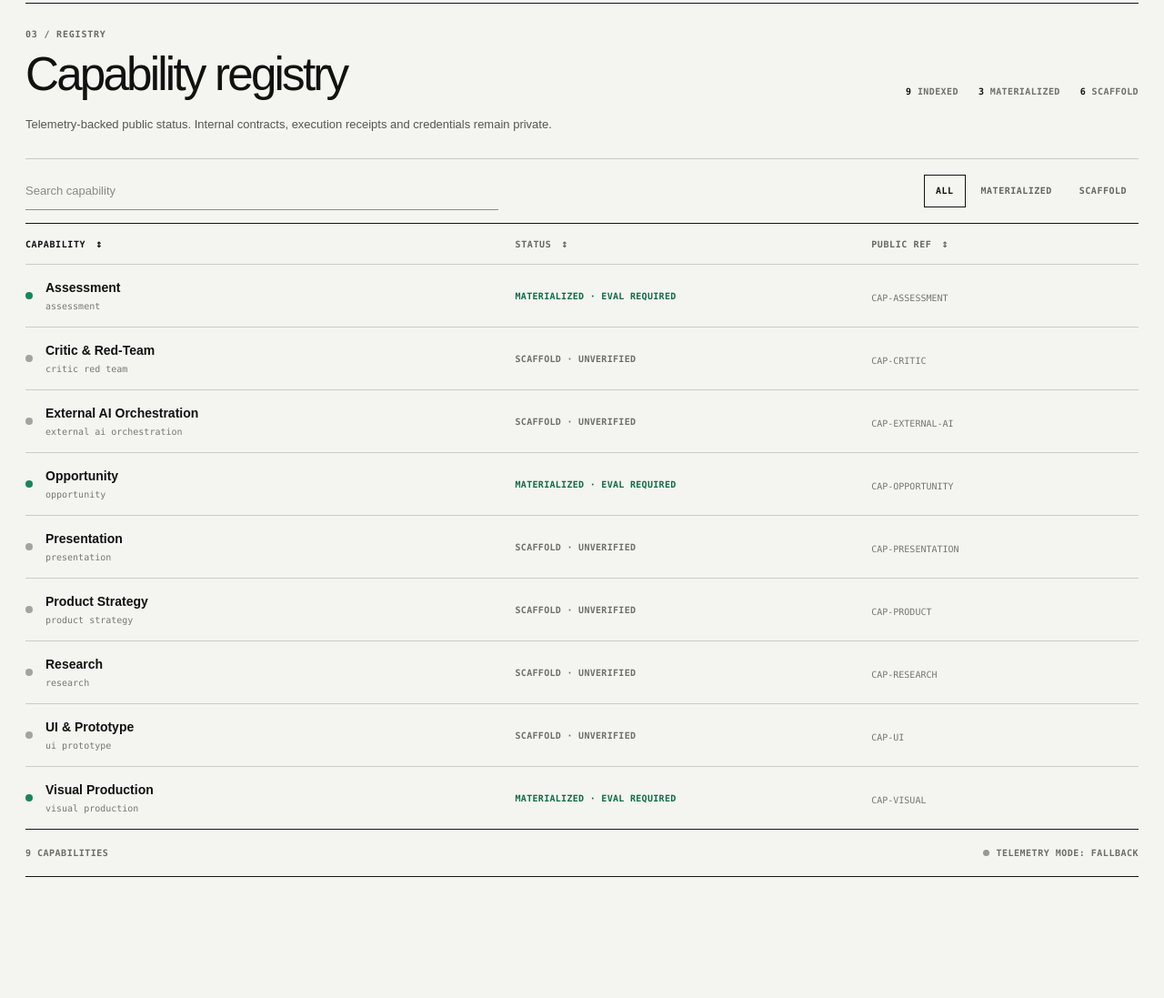
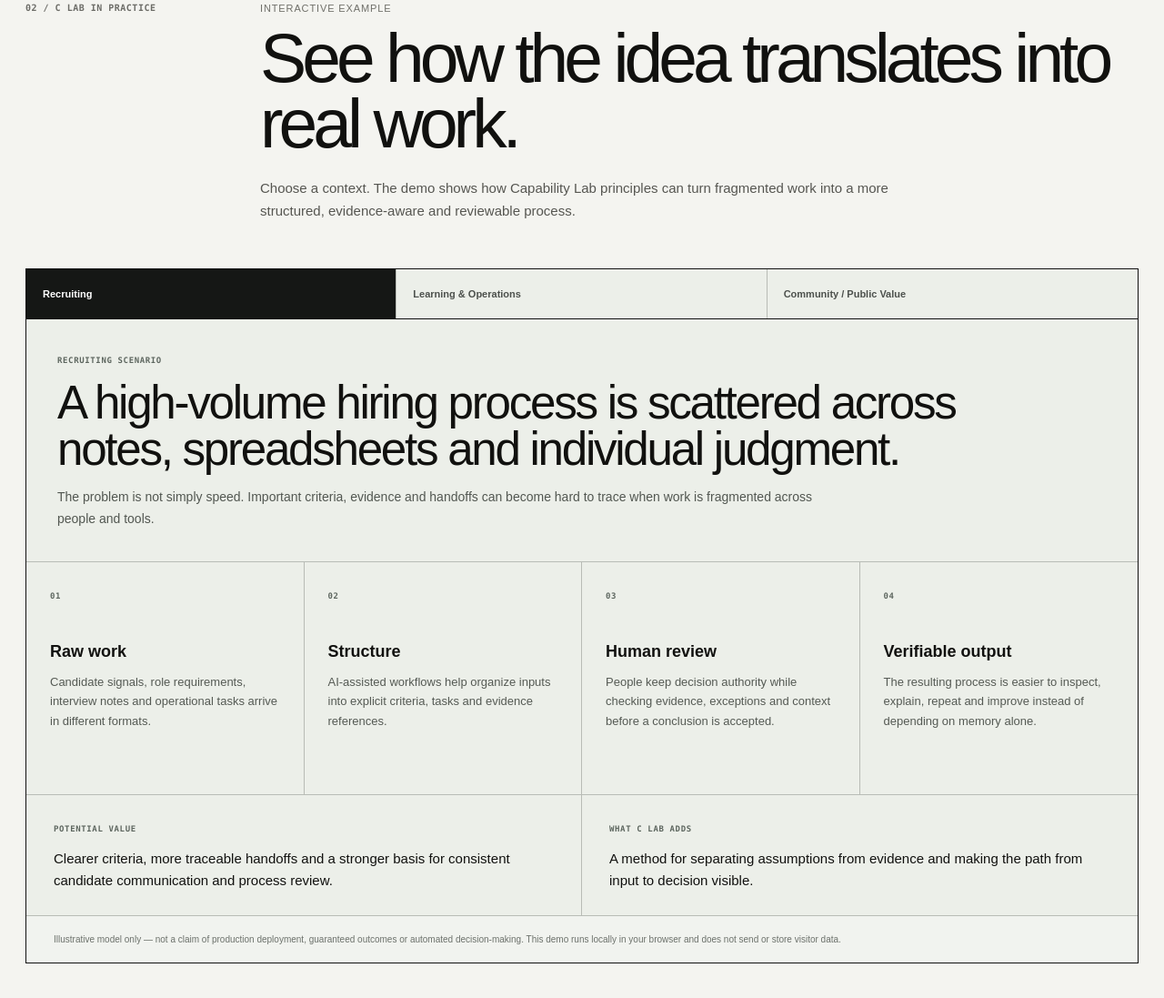
Before and after one commit to lucasmateus334-oss/lucas-capability-os-pages, an Astro site: page / in a window 1280 px wide. Shown: the part 1685-2782 px from the top of the page at 91% size. Built offline with nearby package versions, Linux system fonts and the light colour scheme; Astro itself is replaced by a stand-in of ours.

Commit message:
feat: add interactive C Lab in Practice experience
Adds browser-only interactive scenarios that translate Capability Lab principles into practical contexts while preserving the public/private boundary.

O que isso faz: demonstra de forma interativa como o C Lab estrutura trabalho complexo sem expor o core privado nem coletar dados do visitante.

```diff
--- /dev/null
+++ b/src/components/ImpactDemo.astro
@@ -0,0 +1,149 @@
+<section class="impact-demo" id="impact-demo" aria-labelledby="impact-title">
+  <header class="impact-head">
+    <span>02 / C LAB IN PRACTICE</span>
+    <div>
+      <p>Interactive example</p>
+      <h2 id="impact-title">See how the idea translates into real work.</h2>
+      <p class="intro">Choose a context. The demo shows how Capability Lab principles can turn fragmented work into a more structured, evidence-aware and reviewable process.</p>
+    </div>
+  </header>
+
+  <div class="impact-shell" data-impact-demo>
+    <div class="scenario-tabs" role="tablist" aria-label="Choose an illustrative scenario">
+      <button type="button" role="tab" aria-selected="true" data-scenario="recruiting">Recruiting</button>
+      <button type="button" role="tab" aria-selected="false" data-scenario="learning">Learning & Operations</button>
+      <button type="button" role="tab" aria-selected="false" data-scenario="community">Community / Public Value</button>
+    </div>
+
+    <div class="scenario-context" aria-live="polite">
+      <span class="scenario-label" data-field="label">Recruiting scenario</span>
+      <h3 data-field="title">A high-volume hiring process is scattered across notes, spreadsheets and individual judgment.</h3>
+      <p data-field="summary">The problem is not simply speed. Important criteria, evidence and handoffs can become hard to trace when work is fragmented across people and tools.</p>
+    </div>
+
+    <ol class="impact-flow" aria-label="Illustrative Capability Lab workflow">
+      <li>
+        <span>01</span>
+        <strong>Raw work</strong>
+        <p data-field="input">Candidate signals, role requirements, interview notes and operational tasks arrive in different formats.</p>
+      </li>
+      <li>
+        <span>02</span>
+        <strong>Structure</strong>
+        <p data-field="structure">AI-assisted workflows help organize inputs into explicit criteria, tasks and evidence references.</p>
+      </li>
+      <li>
+        <span>03</span>
+        <strong>Human review</strong>
+        <p data-field="review">People keep decision authority while checking evidence, exceptions and context before a conclusion is accepted.</p>
+      </li>
+      <li>
+        <span>04</span>
+        <strong>Verifiable output</strong>
+        <p data-field="output">The resulting process is easier to inspect, explain, repeat and improve instead of depending on memory alone.</p>
+      </li>
+    </ol>
+
+    <div class="impact-value">
+      <div>
+        <span>Potential value</span>
+        <p data-field="value">Clearer criteria, more traceable handoffs and a stronger basis for consistent candidate communication and process review.</p>
+      </div>
+      <div>
+        <span>What C Lab adds</span>
+        <p data-field="capability">A method for separating assumptions from evidence and making the path from input to decision visible.</p>
+      </div>
+    </div>
+
+    <p class="impact-note">Illustrative model only — not a claim of production deployment, guaranteed outcomes or automated decision-making. This demo runs locally in your browser and does not send or store visitor data.</p>
+  </div>
+</section>
+
+<script>
+  const scenarios = {
+    recruiting: {
+      label: 'Recruiting scenario',
+      title: 'A high-volume hiring process is scattered across notes, spreadsheets and individual judgment.',
+      summary: 'The problem is not simply speed. Important criteria, evidence and handoffs can become hard to trace when work is fragmented across people and tools.',
+      input: 'Candidate signals, role requirements, interview notes and operational tasks arrive in different formats.',
+      structure: 'AI-assisted workflows help organize inputs into explicit criteria, tasks and evidence references.',
+      review: 'People keep decision authority while checking evidence, exceptions and context before a conclusion is accepted.',
+      output: 'The resulting process is easier to inspect, explain, repeat and improve instead of depending on memory alone.',
+      value: 'Clearer criteria, more traceable handoffs and a stronger basis for consistent candidate communication and process review.',
+      capability: 'A method for separating assumptions from evidence and making the path from input to decision visible.'
+    },
+    learning: {
+      label: 'Learning & Operations scenario',
+      title: 'A team is onboarding people while knowledge lives across documents, messages and a few experienced employees.',
+      summary: 'When operating knowledge is fragmented, new people may receive different answers and teams can lose context when responsibilities change.',
+      input: 'Guides, policies, task history, stakeholder notes and recurring questions are distributed across multiple sources.',
+      structure: 'The workflow maps recurring tasks, source evidence, dependencies and decision points into a shared operating structure.',
+      review: 'Subject-matter owners validate what is current, what is uncertain and which exceptions still require human judgment.',
+      output: 'Knowledge becomes easier to transfer, update and reproduce without pretending every situation can be fully automated.',
+      value: 'Faster orientation, less dependence on individual memory and clearer ownership of operational knowledge.',
+      capability: 'A reproducibility layer that connects instructions to sources, review status and the people responsible for validating them.'
+    },
+    community: {
+      label: 'Community / Public Value scenario',
+      title: 'A social or community program needs to understand whether its activities are producing evidence of meaningful progress.',
+      summary: 'Programs often collect documents, observations and outcomes, but the reasoning connecting those inputs to conclusions can remain opaque or inconsistent.',
+      input: 'Program goals, participant feedback, activity records, observations and outcome evidence arrive with different levels of quality.',
+      structure: 'The system separates goals, claims, evidence and open questions so each conclusion can be traced back to what supports it.',
+      review: 'Humans review sensitive context, challenge weak evidence and decide which conclusions are justified or still uncertain.',
+      output: 'The program gains a clearer record of what is known, what is not known and what should be tested or improved next.',
+      value: 'Greater transparency, stronger continuity between teams and better visibility into why a program decision was made.',
+      capability: 'An evidence-first operating pattern that can make complex evaluation easier to inspect without replacing domain experts or public accountability.'
+    }
+  };
+
+  type ScenarioKey = keyof typeof scenarios;
+  type ScenarioField = keyof (typeof scenarios)['recruiting'];
+
+  document.querySelectorAll<HTMLElement>('[data-impact-demo]').forEach((root) => {
+    const buttons = Array.from(root.querySelectorAll<HTMLButtonElement>('[data-scenario]'));
+    const fields = Array.from(root.querySelectorAll<HTMLElement>('[data-field]'));
+
+    const render = (key: ScenarioKey) => {
+      const scenario = scenarios[key];
+
+      buttons.forEach((button) => {
+        const active = button.dataset.scenario === key;
+        button.setAttribute('aria-selected', String(active));
+      });
+
+      fields.forEach((field) => {
+        const fieldName = field.dataset.field as ScenarioField | undefined;
+        if (fieldName) field.textContent = scenario[fieldName];
+      });
+    };
+
+    buttons.forEach((button) => {
+      button.addEventListener('click', () => {
+        const key = button.dataset.scenario as ScenarioKey | undefined;
+        if (key && key in scenarios) render(key);
+      });
+    });
+  });
+</script>
+
+<style>
+  .impact-demo{padding:86px 0;border-bottom:1px solid #111}
+  .impact-head{display:grid;grid-template-columns:220px 1fr;gap:38px;align-items:start;margin-bottom:50px}
+  .impact-head>span{font:600 10px ui-monospace,SFMono-Regular,Menlo,monospace;color:#6c6c67;letter-spacing:.05em}
+  .impact-head p{margin:0 0 12px;font-size:11px;text-transform:uppercase;letter-spacing:.08em;color:#6f6f69}
+  .impact-head h2{max-width:1050px;margin:0;font-size:clamp(44px,6vw,88px);line-height:.94;letter-spacing:-.065em;font-weight:500}
+  .impact-head .intro{max-width:760px;margin:24px 0 0;font-size:15px;line-height:1.65;text-transform:none;letter-spacing:0;color:#565651}
+  .impact-shell{border:1px solid #111;background:#ecefe9}
+  .scenario-tabs{display:grid;grid-template-columns:repeat(3,1fr);border-bottom:1px solid #111}
+  .scenario-tabs button{min-height:54px;padding:0 18px;border:0;border-right:1px solid #b8bcb6;background:transparent;color:#4d514d;font:600 11px Arial,Helvetica,sans-serif;text-align:left;cursor:pointer}
+  .scenario-tabs button:last-child{border-right:0}.scenario-tabs button[aria-selected="true"]{background:#151715;color:#fff}.scenario-tabs button:focus-visible{outline:2px solid #111;outline-offset:-4px}
+  .scenario-context{padding:34px;border-bottom:1px solid #b8bcb6}.scenario-label,.impact-flow span,.impact-value span{font:600 9px ui-monospace,SFMono-Regular,Menlo,monospace;text-transform:uppercase;letter-spacing:.07em;color:#5d665f}
+  .scenario-context h3{max-width:1100px;margin:14px 0 16px;font-size:clamp(28px,4vw,54px);line-height:1;letter-spacing:-.045em;font-weight:500}
+  .scenario-context p{max-width:840px;margin:0;font-size:14px;line-height:1.7;color:#525751}
+  .impact-flow{display:grid;grid-template-columns:repeat(4,1fr);margin:0;padding:0;list-style:none;border-bottom:1px solid #b8bcb6}
+  .impact-flow li{min-height:255px;padding:26px;border-right:1px solid #b8bcb6}.impact-flow li:last-child{border-right:0}.impact-flow strong{display:block;margin:44px 0 12px;font-size:18px}.impact-flow p{margin:0;font-size:13px;line-height:1.65;color:#555a54}
+  .impact-value{display:grid;grid-template-columns:1fr 1fr}.impact-value>div{padding:26px 30px}.impact-value>div:first-child{border-right:1px solid #b8bcb6}.impact-value p{max-width:650px;margin:14px 0 0;font-size:15px;line-height:1.6}
+  .impact-note{margin:0;padding:18px 30px;border-top:1px solid #b8bcb6;font-size:10px;line-height:1.55;color:#6c716b;background:rgba(255,255,255,.25)}
+  @media(max-width:980px){.impact-head{grid-template-columns:1fr;gap:18px}.impact-flow{grid-template-columns:1fr 1fr}.impact-flow li:nth-child(2){border-right:0}.impact-flow li:nth-child(-n+2){border-bottom:1px solid #b8bcb6}}
+  @media(max-width:640px){.impact-demo{padding:58px 0}.scenario-tabs{grid-template-columns:1fr}.scenario-tabs button{border-right:0;border-bottom:1px solid #b8bcb6}.scenario-tabs button:last-child{border-bottom:0}.scenario-context{padding:24px 20px}.impact-flow{grid-template-columns:1fr}.impact-flow li,.impact-flow li:nth-child(2){min-height:0;padding:24px 20px;border-right:0;border-bottom:1px solid #b8bcb6}.impact-flow li:last-child{border-bottom:0}.impact-flow strong{margin:24px 0 10px}.impact-value{grid-template-columns:1fr}.impact-value>div{padding:24px 20px}.impact-value>div:first-child{border-right:0;border-bottom:1px solid #b8bcb6}.impact-note{padding:16px 20px}}
+</style>
--- a/src/pages/index.astro
+++ b/src/pages/index.astro
@@ -1,5 +1,6 @@
 ---
 import CapabilityRegistry from '../components/CapabilityRegistry.astro';
+import ImpactDemo from '../components/ImpactDemo.astro';
 import telemetry from '../data/telemetry_source.json';
 ---
 
@@ -22,6 +23,7 @@ import telemetry from '../data/telemetry_source.json';
       <nav aria-label="Primary">
         <a href="./portfolio/">Professional portfolio</a>
         <a href="#system">System</a>
+        <a href="#impact-demo">In practice</a>
         <a href="#capabilities">Registry</a>
         <a href="#evidence">Evidence</a>
       </nav>
@@ -91,6 +93,8 @@ import telemetry from '../data/telemetry_source.json';
         </div>
       </section>
 
+      <ImpactDemo />
+
       <section id="capabilities" class="registry-section">
         <CapabilityRegistry />
       </section>
@@ -159,7 +163,7 @@ import telemetry from '../data/telemetry_source.json';
   .masthead{position:sticky;top:0;z-index:20;display:grid;grid-template-columns:1fr auto 1fr;align-items:center;min-height:64px;padding:0 28px;border-bottom:1px solid #111;background:rgba(244,244,240,.94);backdrop-filter:blur(10px)}
   .brand{display:inline-flex;align-items:center;gap:10px;width:max-content;text-decoration:none;font-size:12px;font-weight:700;text-transform:uppercase;letter-spacing:.02em}
   .brand-mark{display:grid;place-items:center;width:28px;height:28px;border:1px solid #111;font:700 10px ui-monospace,SFMono-Regular,Menlo,monospace}
-  .masthead nav{display:flex;gap:26px}.masthead nav a{text-decoration:none;font-size:11px;color:#5f5f5a}.masthead nav a:hover{color:#111}
+  .masthead nav{display:flex;gap:22px}.masthead nav a{text-decoration:none;font-size:11px;color:#5f5f5a}.masthead nav a:hover{color:#111}
   .operator-chip{justify-self:end;display:flex;align-items:center;gap:10px;font:600 10px ui-monospace,SFMono-Regular,Menlo,monospace;text-transform:uppercase;color:#666661}
   .operator-chip img{width:30px;height:30px;border-radius:50%;object-fit:cover;filter:grayscale(1) contrast(1.1);transition:filter .35s ease,transform .35s ease;transform:translateZ(0)}
   .operator-chip:hover img{filter:grayscale(0);transform:translateZ(0) scale(1.04)}
```
Also changed, not shown: PROFILE_README_READY.md (+2 -0 lines), tests/fresh-eyes.spec.ts (+30 -0 lines), README.md.
